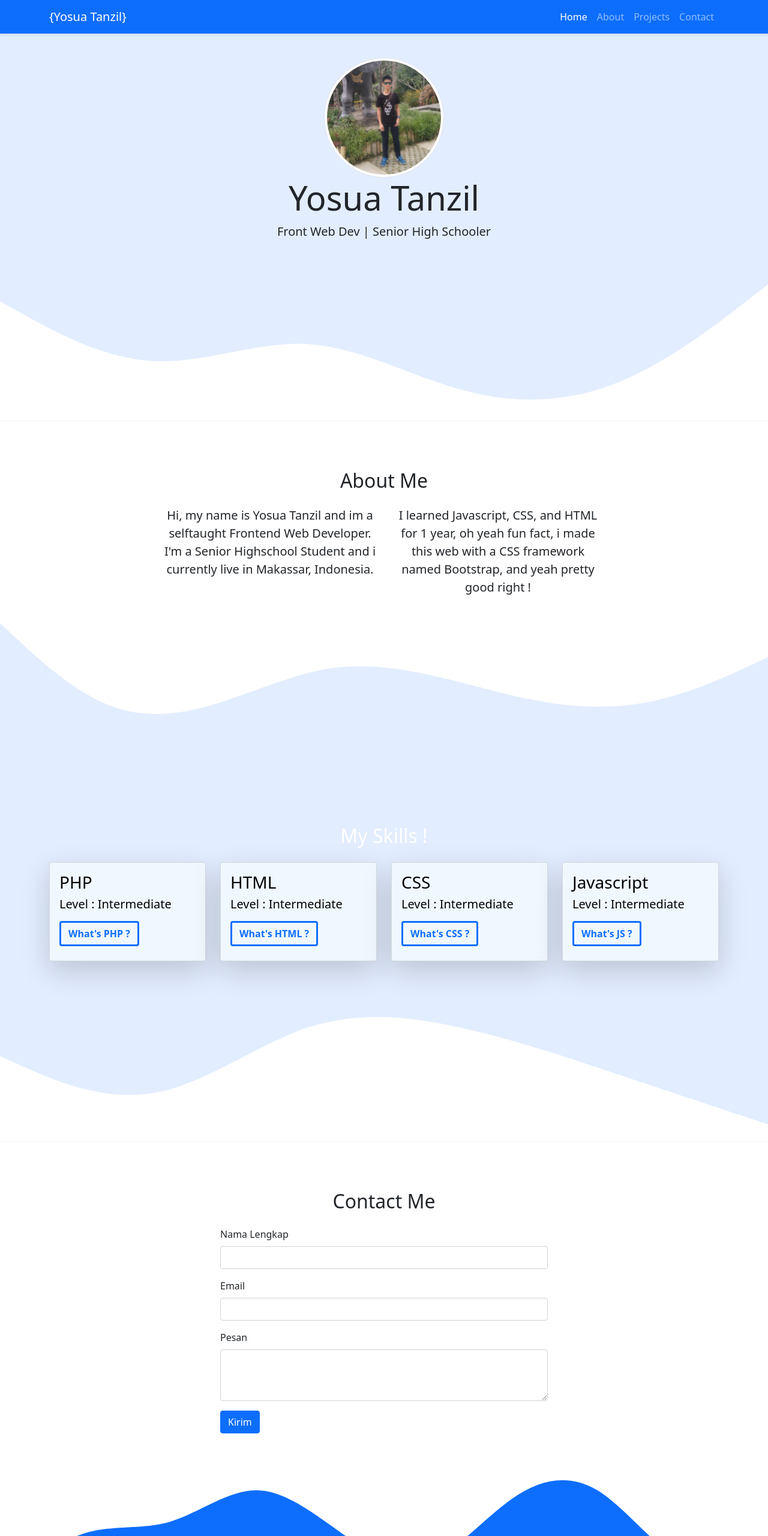
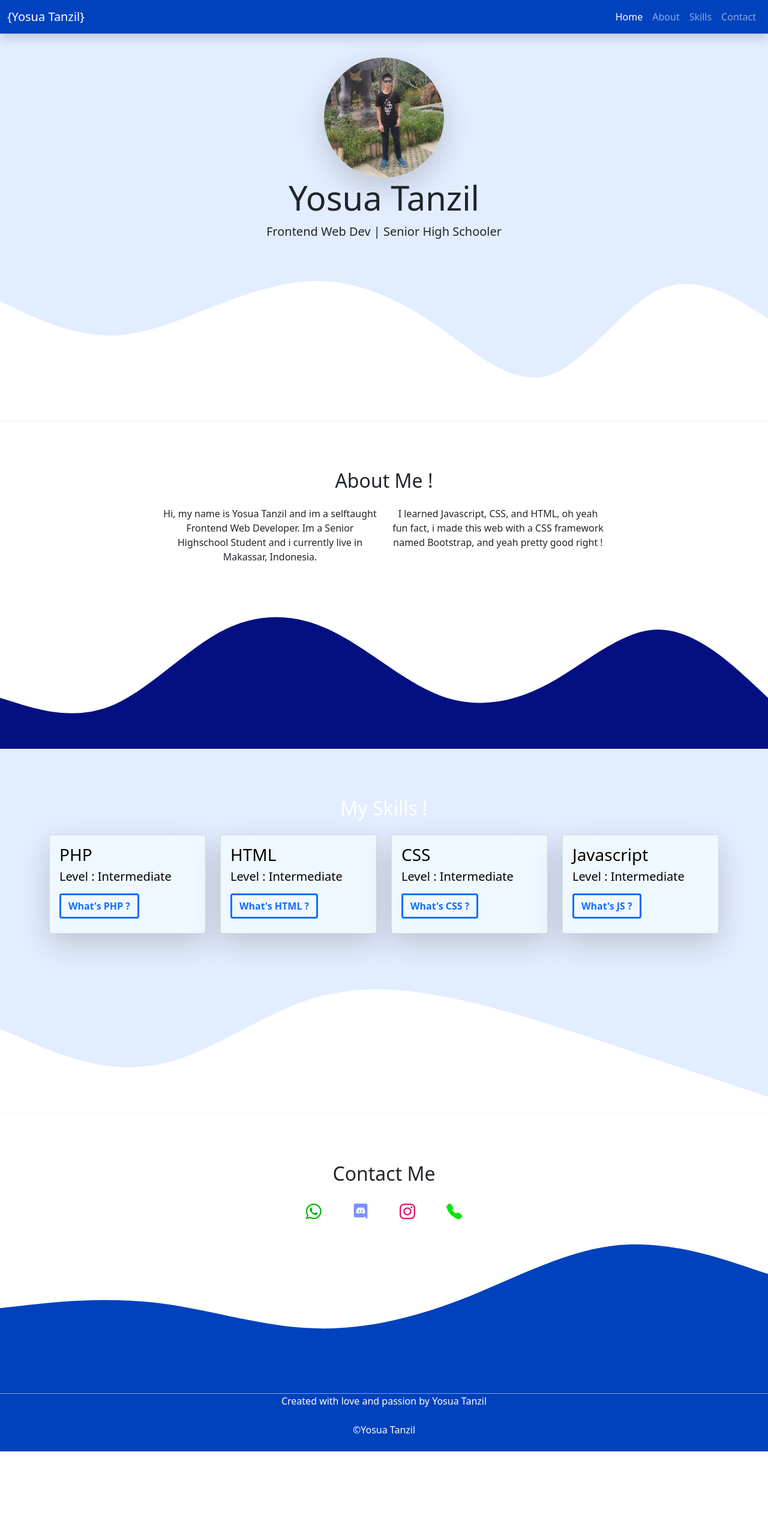
Before and after one commit to yosuatanzil/yosuatanzil.github.io, a plain HTML site: page index.html in a window 1280 px wide. Shown: the top 2560 px of the page at 60% size. After the commit the page ends 2419 px from the top, so only its background shows below. Drawn offline with nearby package versions, Linux system fonts and the light colour scheme.

Commit message:
Mengubah Konten

```diff
--- a/index.html
+++ b/index.html
@@ -1,39 +1,56 @@
 <!DOCTYPE html>
 <html lang="en">
+
     <head>
-    <!-- Required meta tags -->
+        <!-- THIS IS COPYRIGHTED -->
+
+        <!-- Meta -->
         <meta charset="utf-8" />
         <meta name="viewport" content="width=device-width, initial-scale=1" />
+        <!-- Meta -->
 
-    <!-- Bootstrap CSS -->
-    <link href="https://cdn.jsdelivr.net/npm/bootstrap@5.0.0-beta2/dist/css/bootstrap.min.css" rel="stylesheet" integrity="sha384-BmbxuPwQa2lc/FVzBcNJ7UAyJxM6wuqIj61tLrc4wSX0szH/Ev+nYRRuWlolflfl" crossorigin="anonymous" />
-    <link rel="icon" href="img/camera.png" />
+        <!-- Link -->
+        <link rel="stylesheet" href="https://cdn.jsdelivr.net/npm/bootstrap-icons@1.4.0/font/bootstrap-icons.css">
+        <link rel="preconnect" href="https://fonts.gstatic.com">
+        <link href="https://fonts.googleapis.com/css2?family=Montserrat:ital@1&display=swap" rel="stylesheet">
+        <link href="https://cdn.jsdelivr.net/npm/bootstrap@5.0.0-beta2/dist/css/bootstrap.min.css" rel="stylesheet" integrity="sha384-BmbxuPwQa2lc/FVzBcNJ7UAyJxM6wuqIj61tLrc4wSX0szH/Ev+nYRRuWlolflfl" crossorigin="anonymous">
+        <link rel="icon" href="img/camera.png">
+        <!-- Link -->
 
-    <!-- Bootstrap Icons -->
-    <link rel="stylesheet" href="https://cdn.jsdelivr.net/npm/bootstrap-icons@1.4.0/font/bootstrap-icons.css" />
-    <!-- My CSS -->
-    <link rel="stylesheet" href="style.css" />
+        <!-- Title -->
+        <title>Yosua Tanzil</title>
+        <!-- Title -->
 
-    <title>Yosua Tanzil</title>
+        <!-- Style -->
+        <link href="style.css" rel="stylesheet">
+        <!-- Style -->
+
     </head>
-  <body id="home">
+
+    <body>
+
         <!-- Navbar -->
-    <nav class="navbar navbar-expand-lg navbar-dark bg-primary shadow-sm fixed-top">
-      <div class="container">
+        <nav class="shadow navbar navbar-expand-lg navbar-dark fixed-top"
+            style="background-color: rgb(0, 66, 189);">
+            <div class="container-fluid">
                 <a class="navbar-brand" href="#">{Yosua Tanzil}</a>
-        <button class="navbar-toggler" type="button" data-bs-toggle="collapse" data-bs-target="#navbarNav" aria-controls="navbarNav" aria-expanded="false" aria-label="Toggle navigation">
+                <button class="navbar-toggler" type="button"
+                    data-bs-toggle="collapse" data-bs-target="#navbarNav"
+                    aria-controls="navbarNav" aria-expanded="false"
+                    aria-label="Toggle navigation">
                     <span class="navbar-toggler-icon"></span>
                 </button>
                 <div class="collapse navbar-collapse" id="navbarNav">
-          <ul class="navbar-nav ms-auto">
+                    <ul class="ms-auto navbar-nav">
                         <li class="nav-item">
-              <a class="nav-link active" aria-current="page" href="#">Home</a>
+                            <a class="nav-link active" aria-current="page"
+                                href="#home">Home</a>
                         </li>
                         <li class="nav-item">
                             <a class="nav-link" href="#about">About</a>
                         </li>
                         <li class="nav-item">
-              <a class="nav-link" href="#projects">Projects</a>
+                            <a class="nav-link" href="#projects">Skills</a>
                         </li>
                         <li class="nav-item">
                             <a class="nav-link" href="#contact">Contact</a>
@@ -42,53 +59,51 @@
                 </div>
             </div>
         </nav>
-    <!-- Akhir Navbar -->
+        <!-- Navbar -->
 
-    <!-- Jumbotron -->
-    <section class="jumbotron text-center">
-      <img src="img/Yosua.jpeg" alt="Yosua Tanzil" width="200" class="rounded-circle img-thumbnail" />
+        <!-- Hero -->
+        <section id="home" class="jumbotron text-center">
+            <img class="rounded-circle shadow-lg" src="img/Yosua.jpeg" alt=""
+                width="200">
             <h1 class="display-4">Yosua Tanzil</h1>
-      <p class="lead">Front Web Dev | Senior High Schooler</p>
-      <svg xmlns="http://www.w3.org/2000/svg" viewBox="0 0 1440 320">
-        <path
-          fill="#ffffff"
-          fill-opacity="1"
-          d="M0,96L48,122.7C96,149,192,203,288,208C384,213,480,171,576,176C672,181,768,235,864,261.3C960,288,1056,288,1152,250.7C1248,213,1344,139,1392,101.3L1440,64L1440,320L1392,320C1344,320,1248,320,1152,320C1056,320,960,320,864,320C768,320,672,320,576,320C480,320,384,320,288,320C192,320,96,320,48,320L0,320Z"
-        ></path>
-      </svg>
+            <p class="lead">
+                Frontend Web Dev | Senior  High Schooler
+            </p>
+            <svg xmlns="http://www.w3.org/2000/svg" viewBox="0 0 1440 320"><path
+                    fill="#ffffff" fill-opacity="1"
+                    d="M0,96L34.3,112C68.6,128,137,160,206,160C274.3,160,343,128,411,101.3C480,75,549,53,617,58.7C685.7,64,754,96,823,144C891.4,192,960,256,1029,234.7C1097.1,213,1166,107,1234,74.7C1302.9,43,1371,85,1406,106.7L1440,128L1440,320L1405.7,320C1371.4,320,1303,320,1234,320C1165.7,320,1097,320,1029,320C960,320,891,320,823,320C754.3,320,686,320,617,320C548.6,320,480,320,411,320C342.9,320,274,320,206,320C137.1,320,69,320,34,320L0,320Z"></path></svg>
         </section>
-    <!-- Akhir Jumbotron -->
+        <!-- Hero -->
 
         <!-- About -->
-    <section id="about">
+        <section class="" id="about">
             <div class="container">
                 <div class="row text-center mb-3">
                     <div class="col">
-            <h2>About Me</h2>
+                        <h2>About Me !</h2>
                     </div>
                 </div>
-        <div class="row justify-content-center fs-5 text-center">
-          <div class="col-md-4">
-            <p>Hi, my name is Yosua Tanzil and im a selftaught Frontend Web Developer. I'm a Senior Highschool Student and i currently live in Makassar, Indonesia.</p>
+                <div class="row justify-content-center text-center fs-5.9">
+                    <div class="col-md-4 mb-4">
+                        Hi, my name is Yosua Tanzil and im a selftaught
+                        Frontend Web Developer. Im a Senior Highschool Student
+                        and i currently live in Makassar, Indonesia.
                     </div>
-          <div class="col-md-4">
-            <p>I learned Javascript, CSS, and HTML for 1 year, oh yeah fun fact, i made this web with a CSS framework named Bootstrap, and yeah pretty good right !</p>
+                    <div class="col-md-4 mb-4">
+                        I learned Javascript, CSS, and HTML, oh yeah fun fact, i
+                        made this web with a CSS framework named Bootstrap, and
+                        yeah
+                        pretty good right !
                     </div>
                 </div>
             </div>
-      <svg xmlns="http://www.w3.org/2000/svg" viewBox="0 0 1440 320">
-        <path
-          fill="#e2edff"
-          fill-opacity="1"
-          d="M0,32L34.3,64C68.6,96,137,160,206,186.7C274.3,213,343,203,411,181.3C480,160,549,128,617,117.3C685.7,107,754,117,823,133.3C891.4,149,960,171,1029,181.3C1097.1,192,1166,192,1234,176C1302.9,160,1371,128,1406,112L1440,96L1440,320L1405.7,320C1371.4,320,1303,320,1234,320C1165.7,320,1097,320,1029,320C960,320,891,320,823,320C754.3,320,686,320,617,320C548.6,320,480,320,411,320C342.9,320,274,320,206,320C137.1,320,69,320,34,320L0,320Z"
-        ></path>
-      </svg>
+            <svg xmlns="http://www.w3.org/2000/svg" viewBox="0 0 1440 320"><path
+                    fill="#041081" fill-opacity="1"
+                    d="M0,224L34.3,234.7C68.6,245,137,267,206,240C274.3,213,343,139,411,101.3C480,64,549,64,617,96C685.7,128,754,192,823,218.7C891.4,245,960,235,1029,197.3C1097.1,160,1166,96,1234,96C1302.9,96,1371,160,1406,192L1440,224L1440,320L1405.7,320C1371.4,320,1303,320,1234,320C1165.7,320,1097,320,1029,320C960,320,891,320,823,320C754.3,320,686,320,617,320C548.6,320,480,320,411,320C342.9,320,274,320,206,320C137.1,320,69,320,34,320L0,320Z"></path></svg>
         </section>
-    <!-- Akhir About -->
+        <!-- About -->
 
         <!-- Projects -->
-
-    <!-- Akhir Projects -->
         <section id="projects">
             <div class="container">
                 <div class="row text-center">
@@ -151,53 +166,48 @@
                     fill="#ffffff" fill-opacity="1"
                     d="M0,160L48,181.3C96,203,192,245,288,229.3C384,213,480,139,576,106.7C672,75,768,85,864,106.7C960,128,1056,160,1152,192C1248,224,1344,256,1392,272L1440,288L1440,320L1392,320C1344,320,1248,320,1152,320C1056,320,960,320,864,320C768,320,672,320,576,320C480,320,384,320,288,320C192,320,96,320,48,320L0,320Z"></path></svg>
         </section>
+        <!-- Akhir Projects -->
+
         <!-- Contact -->
         <section id="contact">
             <div class="container">
-        <div class="row text-center mb-3">
-          <div class="col">
+                <div class="row text-center">
+                    <div class="col mb-3">
                         <h2>Contact Me</h2>
                     </div>
                 </div>
-        <div class="row justify-content-center">
-          <div class="col-md-6">
-            <form>
-              <div class="mb-3">
-                <label for="name" class="form-label">Nama Lengkap</label>
-                <input type="text" class="form-control" id="name" aria-describedby="name" />
-              </div>
-
-              <div class="mb-3">
-                <label for="email" class="form-label">Email</label>
-                <input type="email" class="form-control" id="email" aria-describedby="email" />
-              </div>
-
-              <div class="mb-3">
-                <label for="pesan" class="form-label">Pesan</label>
-                <textarea class="form-control" id="pesan" rows="3"></textarea>
-              </div>
-
-              <button type="submit" class="btn btn-primary">Kirim</button>
-            </form>
+                <div class="row text-center">
+                    <div class="col">
+                        <a style="text-decoration: none;" href="https://api.whatsapp.com/send?phone=6282189835776&text=Hello%20Yosua"><i style="cursor: pointer; font-size: 26px; color: rgb(1, 180, 1);" class="bi bi-whatsapp m-4"></i></a>
+                        <i data-bs-placement="top" data-bs-toggle="popover" data-bs-content="Yosua#1375" style="cursor: pointer; font-size: 26px; color: #7b8fff;" class="bi bi-discord m-4"></i>
+                        <a style="text-decoration: none;" href="https://www.instagram.com/yosuatan19/"><i style="cursor: pointer; font-size: 26px; color: rgb(223, 24, 107);" class="bi bi-instagram m-4"></i></a>
+                        <i data-bs-placement="top" data-bs-toggle="popover" data-bs-content="+6282189835776" style="cursor: pointer; font-size: 26px; color: rgb(2, 230, 2);" class="bi bi-telephone-fill m-4"></i>
                     </div>
                 </div>
             </div>
-      <svg xmlns="http://www.w3.org/2000/svg" viewBox="0 0 1440 320">
-        <path
-          fill="#0d6efd"
-          fill-opacity="1"
-          d="M0,288L26.7,266.7C53.3,245,107,203,160,186.7C213.3,171,267,181,320,165.3C373.3,149,427,107,480,106.7C533.3,107,587,149,640,186.7C693.3,224,747,256,800,240C853.3,224,907,160,960,122.7C1013.3,85,1067,75,1120,106.7C1173.3,139,1227,213,1280,240C1333.3,267,1387,245,1413,234.7L1440,224L1440,320L1413.3,320C1386.7,320,1333,320,1280,320C1226.7,320,1173,320,1120,320C1066.7,320,1013,320,960,320C906.7,320,853,320,800,320C746.7,320,693,320,640,320C586.7,320,533,320,480,320C426.7,320,373,320,320,320C266.7,320,213,320,160,320C106.7,320,53,320,27,320L0,320Z"
-        ></path>
-      </svg>
+            <svg xmlns="http://www.w3.org/2000/svg" viewBox="0 0 1440 320"><path
+                    fill="#0042bd" fill-opacity="1"
+                    d="M0,160L48,154.7C96,149,192,139,288,149.3C384,160,480,192,576,197.3C672,203,768,181,864,144C960,107,1056,53,1152,42.7C1248,32,1344,64,1392,80L1440,96L1440,320L1392,320C1344,320,1248,320,1152,320C1056,320,960,320,864,320C768,320,672,320,576,320C480,320,384,320,288,320C192,320,96,320,48,320L0,320Z"></path></svg>
         </section>
         <!-- Akhir Contact -->
 
         <!-- Footer -->
-    <footer class="bg-primary text-white text-center pb-5">
-      <p>Created with <i class="bi bi-heart-fill text-danger"></i> by <a href="https://www.instagram.com/yosuatan19/" class="text-white fw-bold">Yosua Tanzil</a></p>
+        <footer class="text-white text-center pb-2" style="background-color:
+            rgb(0, 66, 189);">
+            <p>Created with love and passion by Yosua Tanzil<br><br>©Yosua Tanzil
+            </p>
         </footer>
-    <!-- Akhir Footer -->
+        <!-- Footer -->
 
-    <script src="https://cdn.jsdelivr.net/npm/bootstrap@5.0.0-beta2/dist/js/bootstrap.bundle.min.js" integrity="sha384-b5kHyXgcpbZJO/tY9Ul7kGkf1S0CWuKcCD38l8YkeH8z8QjE0GmW1gYU5S9FOnJ0" crossorigin="anonymous"></script>
+        <!-- Script -->
+        <script
+            src="https://cdn.jsdelivr.net/npm/bootstrap@5.0.0-beta2/dist/js/bootstrap.bundle.min.js"
+            integrity="sha384-b5kHyXgcpbZJO/tY9Ul7kGkf1S0CWuKcCD38l8YkeH8z8QjE0GmW1gYU5S9FOnJ0"
+            crossorigin="anonymous">
+        </script>
+        <script src="js/popper.js"></script>
+        <!-- Script -->
+
     </body>
+
 </html>
```
Lines whose indentation alone changed are shown as unchanged.
